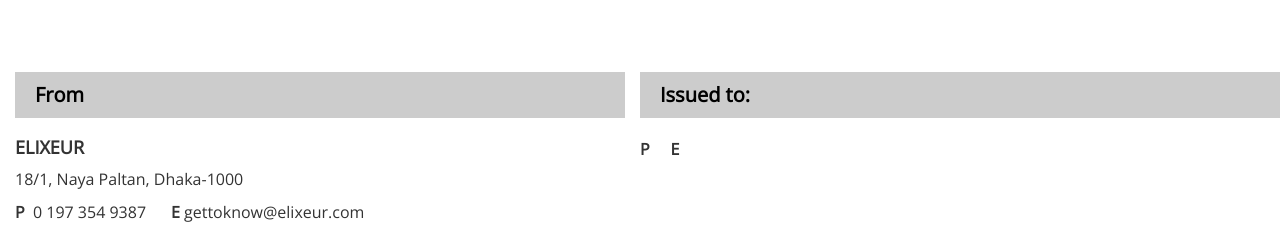
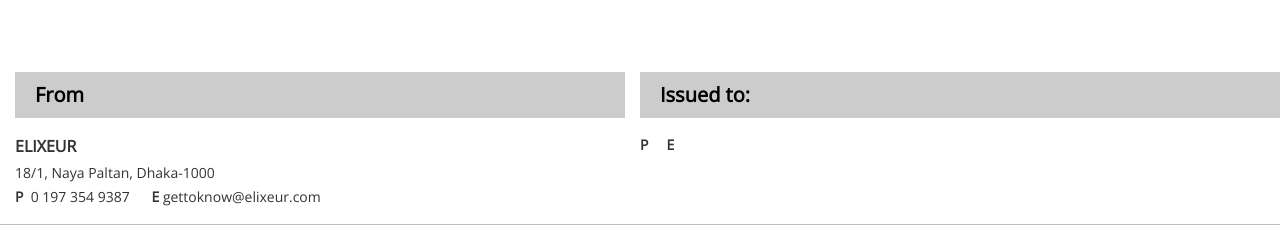
Before and after one commit to russell310/pdf_generate, a Django app: a page that uses invoice/templates/invoice.html in a window 1280 px wide. Shown: the part 294-531 px from the top of the page. Run offline with Django 3.2, Linux system fonts and the light colour scheme; some libraries are stand-ins or nearby versions.

Commit message:
padding and font size

```diff
--- a/invoice/templates/invoice.html
+++ b/invoice/templates/invoice.html
@@ -77,12 +77,13 @@
         }
 
         .in-form h3 {
-            font-size: 18px;
+            font-size: 16px;
             text-transform: uppercase;
         }
 
         .in-form p {
-            font-size: 16px;
+            font-size: 14px;
+            line-height: 14px;
         }
 
         .reference p {
```
